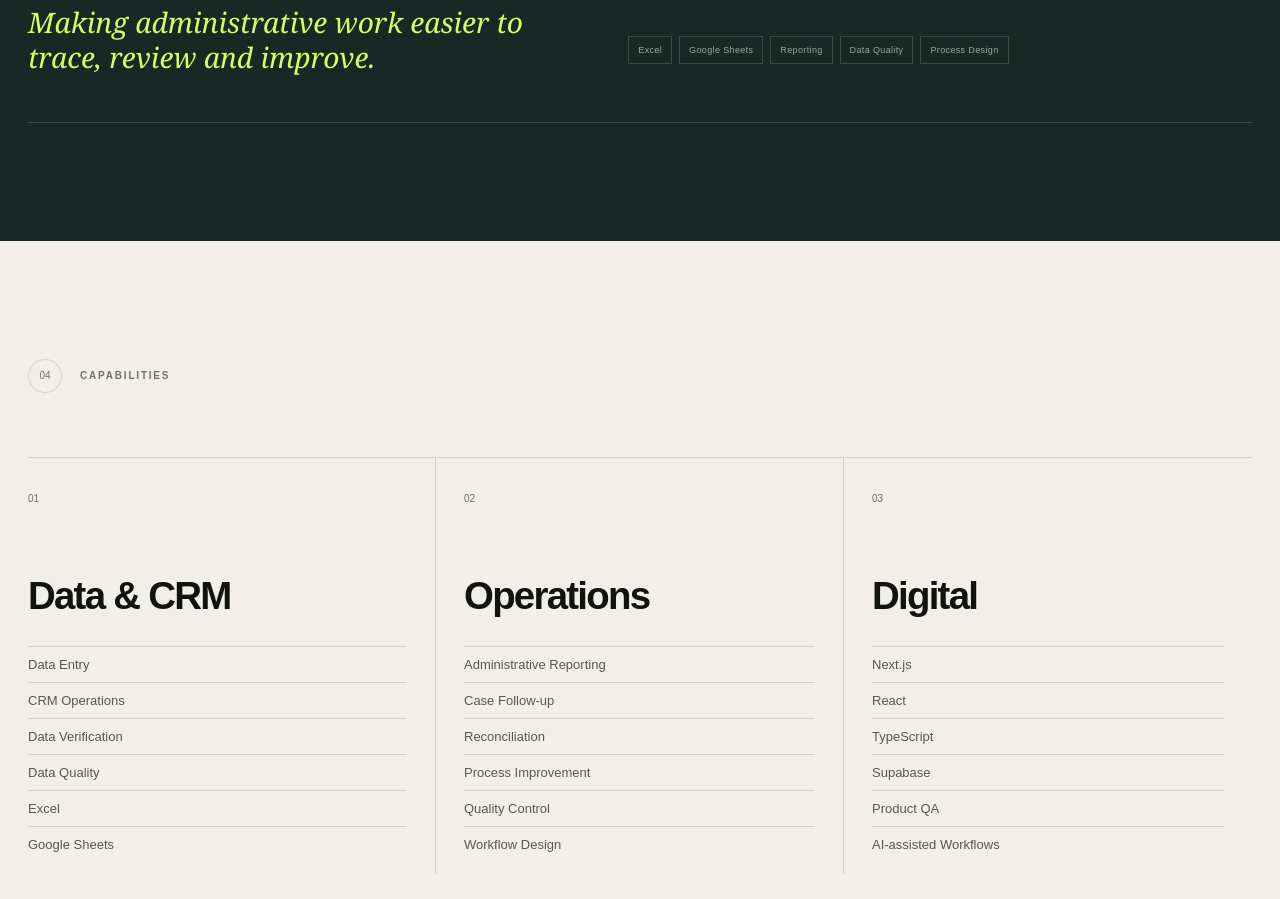
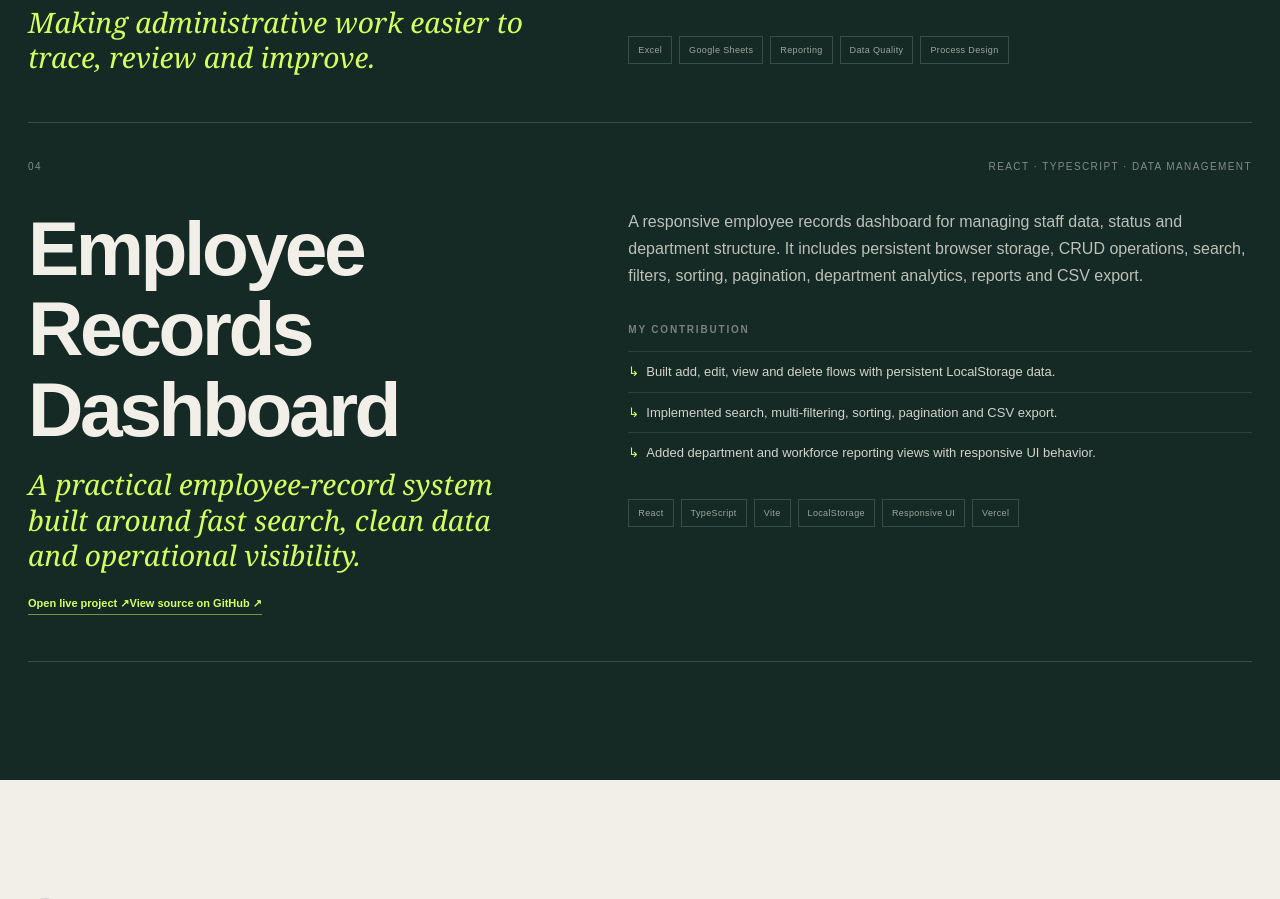
Before and after one commit to Mohamedaloubaido/portfolio, a Next.js app: page / in a window 1280 px wide. Shown: the part 4890-5789 px from the top of the page. Built offline with nearby package versions, Linux system fonts and the light colour scheme; no server answers.

Commit message:
Add Employee Records Dashboard to portfolio

```diff
--- a/app/page.tsx
+++ b/app/page.tsx
@@ -86,6 +86,25 @@ const projects = [
       "Introduced traceability concepts to identify where errors originated in a process.",
     ],
     stack: ["Excel", "Google Sheets", "Reporting", "Data Quality", "Process Design"],
+  },
+  {
+    number: "04",
+    title: "Employee Records Dashboard",
+    href: null,
+    liveUrl: "https://employee-records-dashboard.vercel.app",
+    githubUrl: "https://github.com/Mohamedaloubaido/employee-records-dashboard",
+    image: null,
+    imageAlt: "",
+    type: "React · TypeScript · Data Management",
+    headline: "A practical employee-record system built around fast search, clean data and operational visibility.",
+    description:
+      "A responsive employee records dashboard for managing staff data, status and department structure. It includes persistent browser storage, CRUD operations, search, filters, sorting, pagination, department analytics, reports and CSV export.",
+    contribution: [
+      "Built add, edit, view and delete flows with persistent LocalStorage data.",
+      "Implemented search, multi-filtering, sorting, pagination and CSV export.",
+      "Added department and workforce reporting views with responsive UI behavior.",
+    ],
+    stack: ["React", "TypeScript", "Vite", "LocalStorage", "Responsive UI", "Vercel"],
   },
 ];
 
@@ -200,6 +219,8 @@ export default function Home() {
                     <h3>{project.title}</h3>
                     <p className="project-headline">{project.headline}</p>
                     {project.href && <a className="project-case-link" href={project.href}>View full case study ↗</a>}
+                    {project.liveUrl && <a className="project-case-link" href={project.liveUrl} target="_blank" rel="noreferrer">Open live project ↗</a>}
+                    {project.githubUrl && <a className="project-case-link" href={project.githubUrl} target="_blank" rel="noreferrer">View source on GitHub ↗</a>}
                     {project.image && (
                       <div className="project-media">
                         <Base64Image dataPath={project.image} alt={project.imageAlt} />
```
